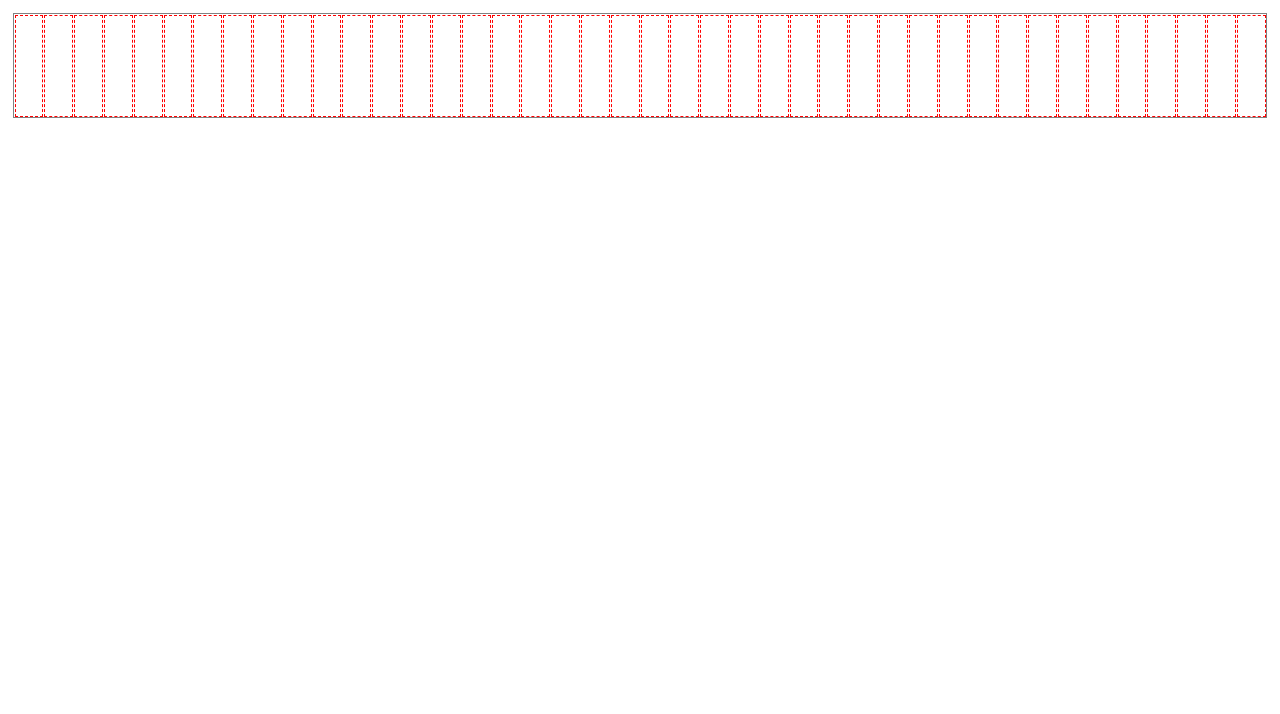
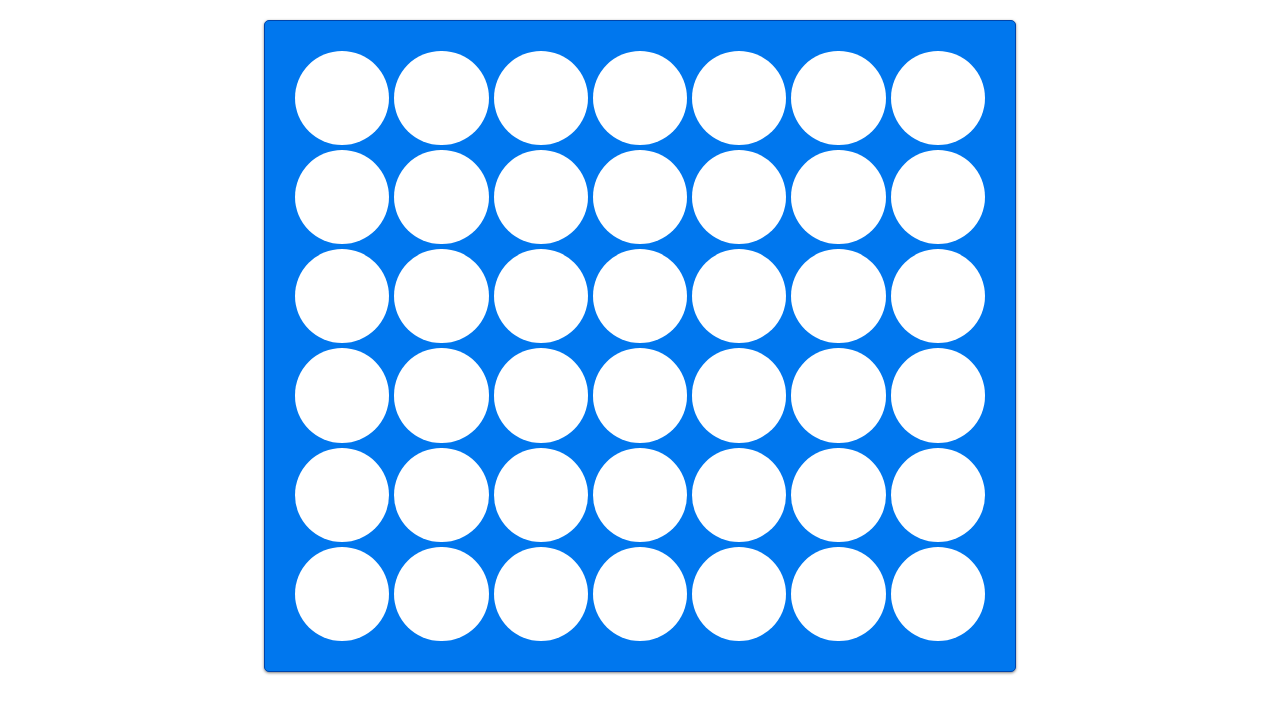
Before and after one commit to mhanson675/Connect4-Html, a plain HTML site: page index.html in a window 1280 px wide. Drawn offline with Linux system fonts and the light colour scheme.

Commit message:
Board created

```diff
--- a/index.html
+++ b/index.html
@@ -14,48 +14,60 @@
 
     <section class="game-container">
         <div class="game-board">
-            <div class="slot"></div>
-            <div class="slot"></div>
-            <div class="slot"></div>
-            <div class="slot"></div>
-            <div class="slot"></div>
-            <div class="slot"></div>
-            <div class="slot"></div>
-            <div class="slot"></div>
-            <div class="slot"></div>
-            <div class="slot"></div>
-            <div class="slot"></div>
-            <div class="slot"></div>
-            <div class="slot"></div>
-            <div class="slot"></div>
-            <div class="slot"></div>
-            <div class="slot"></div>
-            <div class="slot"></div>
-            <div class="slot"></div>
-            <div class="slot"></div>
-            <div class="slot"></div>
-            <div class="slot"></div>
-            <div class="slot"></div>
-            <div class="slot"></div>
-            <div class="slot"></div>
-            <div class="slot"></div>
-            <div class="slot"></div>
-            <div class="slot"></div>
-            <div class="slot"></div>
-            <div class="slot"></div>
-            <div class="slot"></div>
-            <div class="slot"></div>
-            <div class="slot"></div>
-            <div class="slot"></div>
-            <div class="slot"></div>
-            <div class="slot"></div>
-            <div class="slot"></div>
-            <div class="slot"></div>
-            <div class="slot"></div>
-            <div class="slot"></div>
-            <div class="slot"></div>
-            <div class="slot"></div>
-            <div class="slot"></div>
+            <div class="row">
+                <div class="cell" id="cell00" onclick="selectColumn(0)"></div>
+                <div class="cell" id="cell01" onclick="selectColumn(1)"></div>
+                <div class="cell" id="cell02" onclick="selectColumn(2)"></div>
+                <div class="cell" id="cell03" onclick="selectColumn(3)"></div>
+                <div class="cell" id="cell04" onclick="selectColumn(4)"></div>
+                <div class="cell" id="cell05" onclick="selectColumn(5)"></div>
+                <div class="cell" id="cell06" onclick="selectColumn(6)"></div>
+            </div>
+            <div class="row">
+                <div class="cell" id="cell10" onclick="selectColumn(0)"></div>
+                <div class="cell" id="cell11" onclick="selectColumn(1)"></div>
+                <div class="cell" id="cell12" onclick="selectColumn(2)"></div>
+                <div class="cell" id="cell13" onclick="selectColumn(3)"></div>
+                <div class="cell" id="cell14" onclick="selectColumn(4)"></div>
+                <div class="cell" id="cell15" onclick="selectColumn(5)"></div>
+                <div class="cell" id="cell16" onclick="selectColumn(6)"></div>
+            </div>
+            <div class="row">
+                <div class="cell" id="cell20" onclick="selectColumn(0)"></div>
+                <div class="cell" id="cell21" onclick="selectColumn(1)"></div>
+                <div class="cell" id="cell22" onclick="selectColumn(2)"></div>
+                <div class="cell" id="cell23" onclick="selectColumn(3)"></div>
+                <div class="cell" id="cell24" onclick="selectColumn(4)"></div>
+                <div class="cell" id="cell25" onclick="selectColumn(5)"></div>
+                <div class="cell" id="cell26" onclick="selectColumn(6)"></div>
+            </div>
+            <div class="row">
+                <div class="cell" id="cell30" onclick="selectColumn(0)"></div>
+                <div class="cell" id="cell31" onclick="selectColumn(1)"></div>
+                <div class="cell" id="cell32" onclick="selectColumn(2)"></div>
+                <div class="cell" id="cell33" onclick="selectColumn(3)"></div>
+                <div class="cell" id="cell34" onclick="selectColumn(4)"></div>
+                <div class="cell" id="cell35" onclick="selectColumn(5)"></div>
+                <div class="cell" id="cell36" onclick="selectColumn(6)"></div>
+            </div>
+            <div class="row">
+                <div class="cell" id="cell40" onclick="selectColumn(0)"></div>
+                <div class="cell" id="cell41" onclick="selectColumn(1)"></div>
+                <div class="cell" id="cell42" onclick="selectColumn(2)"></div>
+                <div class="cell" id="cell43" onclick="selectColumn(3)"></div>
+                <div class="cell" id="cell44" onclick="selectColumn(4)"></div>
+                <div class="cell" id="cell45" onclick="selectColumn(5)"></div>
+                <div class="cell" id="cell46" onclick="selectColumn(6)"></div>
+            </div>
+            <div class="row">
+                <div class="cell" id="cell50" onclick="selectColumn(0)"></div>
+                <div class="cell" id="cell51" onclick="selectColumn(1)"></div>
+                <div class="cell" id="cell52" onclick="selectColumn(2)"></div>
+                <div class="cell" id="cell53" onclick="selectColumn(3)"></div>
+                <div class="cell" id="cell54" onclick="selectColumn(4)"></div>
+                <div class="cell" id="cell55" onclick="selectColumn(5)"></div>
+                <div class="cell" id="cell56" onclick="selectColumn(6)"></div>
+            </div>
         </div>
     </section>
 
@@ -63,5 +75,7 @@
 
     </footer>
 
+    <script src="connect4.js"></script>
+
 </body>
 </html>
--- a/styles.css
+++ b/styles.css
@@ -1,15 +1,32 @@
-.game-container {
-    padding: 5px;
+.game-board {
+    margin: 20px auto;
+    display: table;
+    width: 700px;
+    height: 600px;
+    padding: 25px;
+    background: #0077EE;
+    border: 1px solid #0044AA;
+    border-radius: 5px;
+    box-shadow: 0 1px 3px rgba(0, 0, 0, 0.5);
+    -moz-box-shadow: 0 1px 3px rgba(0, 0, 0, 0.5);
+    -webkit-box-shadow: 0 1px 3px rgba(0, 0, 0, 0.5);
+     border-spacing: 5px 5px;
+  }
+
+.row {
+    display: table-row;
+    margin: 5px;
 }
 
-.game-board {
-    display: flex;
-    border: 1px solid grey;
+.cell {
+    display: table-cell;
+    background-color: #fff;
+    width: 50px;
+    height: 50px;
+    border-radius: 50%;
+    margin: 10px;
 }
 
-.slot {
-    width: 100px;
-    height: 100px;
-    border: 1px dashed red;
-    margin: .5px;
+.cell:hover {
+    background-color: red;
 }
```
